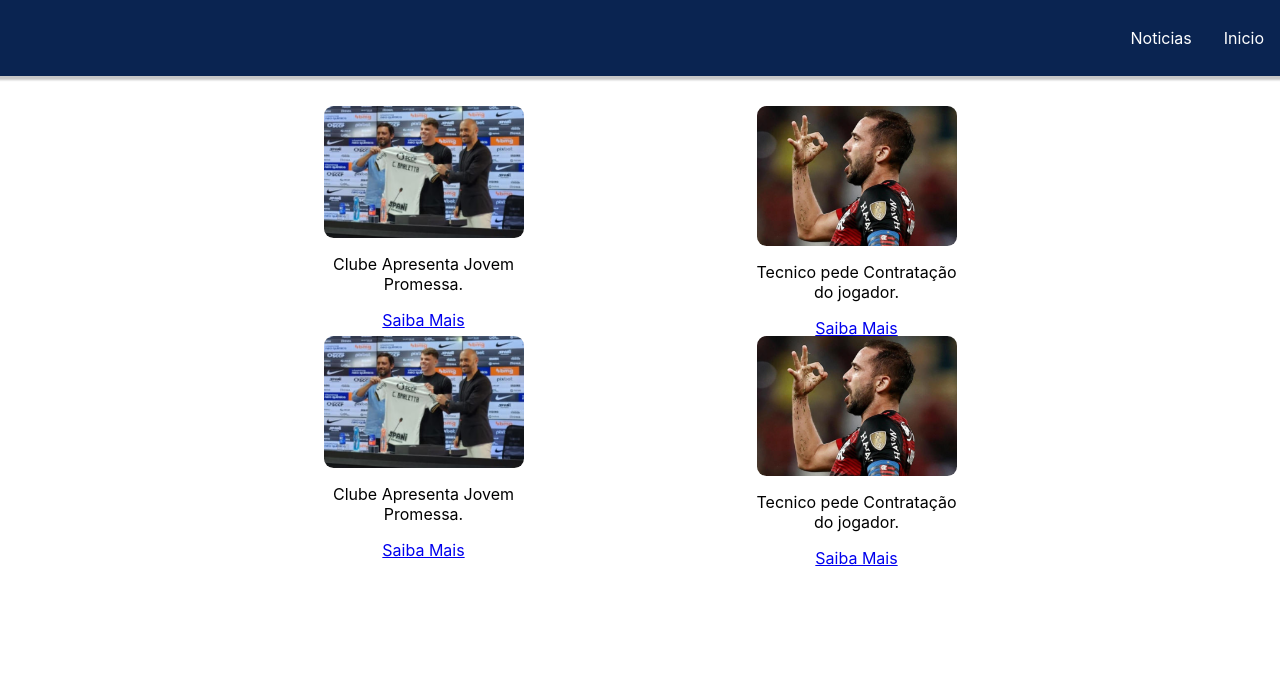
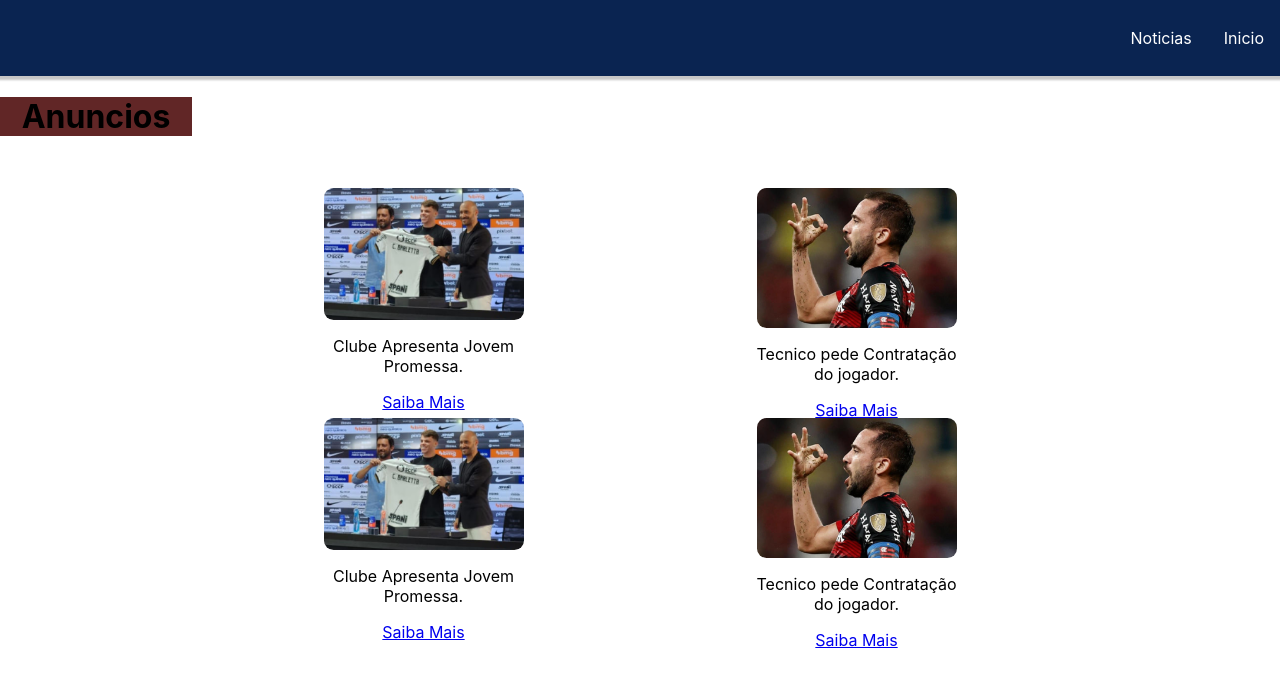
Before and after one commit to JohnnySantosDev/futinfo, a React (Create React App) app: page / in a window 1280 px wide. Shown: the top 686 px of the page. Built offline with nearby package versions, Linux system fonts and the light colour scheme.

Commit message:
anuncios

```diff
--- a/src/pages/header/index.js
+++ b/src/pages/header/index.js
@@ -7,6 +7,8 @@ export default function Navbar() {
 
   return (
     <div className="HeaderPai">
+      <script async src="https://pagead2.googlesyndication.com/pagead/js/adsbygoogle.js?client=ca-pub-2811782341555306"
+     crossorigin="anonymous"></script>
         <nav className="navigation">
 
           <button
--- a/src/pages/noticia/index.css
+++ b/src/pages/noticia/index.css
@@ -50,3 +50,8 @@
     width: 70%;
     background-color: #ffffff;
   }
+  .anuncios{
+    height: 100%;
+    width: 15%;
+    background-color: #612626;
+  }
--- a/src/pages/noticia/index.js
+++ b/src/pages/noticia/index.js
@@ -7,10 +7,27 @@ const Noticia = () => {
    let {NoticiaId} = useParams()
 
    return (
+    <div>
+        <div class="anuncios">
+            <h1>Anuncios</h1>
+        <script async src="https://pagead2.googlesyndication.com/pagead/js/adsbygoogle.js?client=ca-pub-2811782341555306"
+        crossorigin="anonymous"></script>
+
+        <ins class="adsbygoogle"
+        data-ad-client="ca-pub-2811782341555306"
+        data-ad-slot="6190877328"
+        data-ad-format="auto"
+        data-full-width-responsive="true"></ins>
+        <script>
+            (adsbygoogle = window.adsbygoogle || []).push({});
+        </script>
+        </div>
    <div className="container">
+
    <div  className="anuncio">
       <img  src={require("./img/"+NoticiaId)}   ></img>
    </div>
+
    <div className="l-cards">
         <article className="c-card">
             <img  src={require("../noticias/img/0000001.png")}   ></img>
@@ -35,6 +52,7 @@ const Noticia = () => {
 
     </div>
    </div>
+   </div>
   );
 }
 
--- a/src/pages/noticias/index.css
+++ b/src/pages/noticias/index.css
@@ -50,3 +50,8 @@
     width: 70%;
     background-color: #ffffff;
   }
+  .anuncios{
+    height: 100%;
+    width: 15%;
+    background-color: #612626;
+  }
--- a/src/pages/noticias/index.js
+++ b/src/pages/noticias/index.js
@@ -4,7 +4,21 @@ import {Link} from 'react-router-dom';
 const noticias = () => {
 
     return (
+<div>
+    <div class="anuncios">
+    <h1>Anuncios</h1>
+        <script async src="https://pagead2.googlesyndication.com/pagead/js/adsbygoogle.js?client=ca-pub-2811782341555306"
+        crossorigin="anonymous"></script>
 
+        <ins class="adsbygoogle"
+        data-ad-client="ca-pub-2811782341555306"
+        data-ad-slot="6190877328"
+        data-ad-format="auto"
+        data-full-width-responsive="true"></ins>
+        <script>
+            (adsbygoogle = window.adsbygoogle || []).push({});
+        </script>
+    </div>
     <div class="container">
         <div class="box">
             <div className="l-cards">
@@ -31,6 +45,7 @@ const noticias = () => {
             </div>
         </div>
     </div>
+</div>
 
 
 
```
